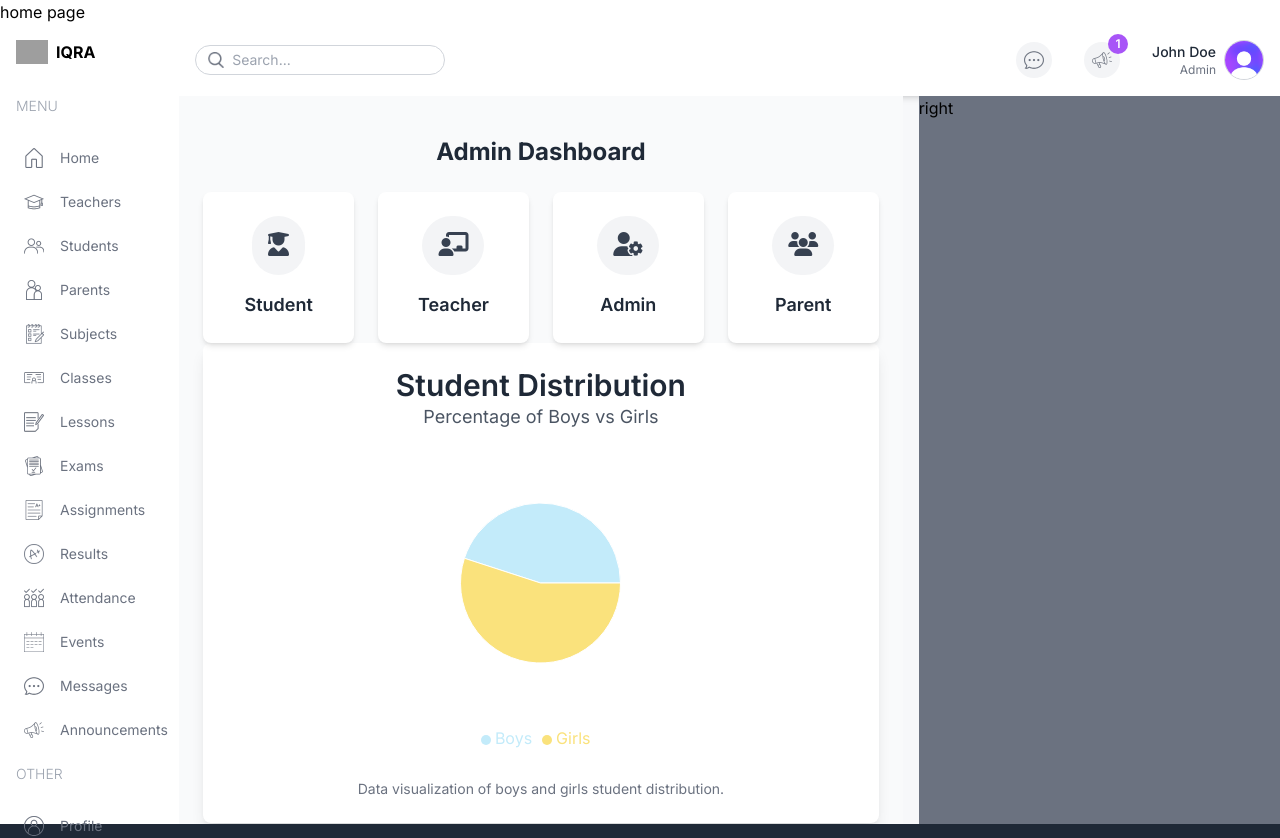
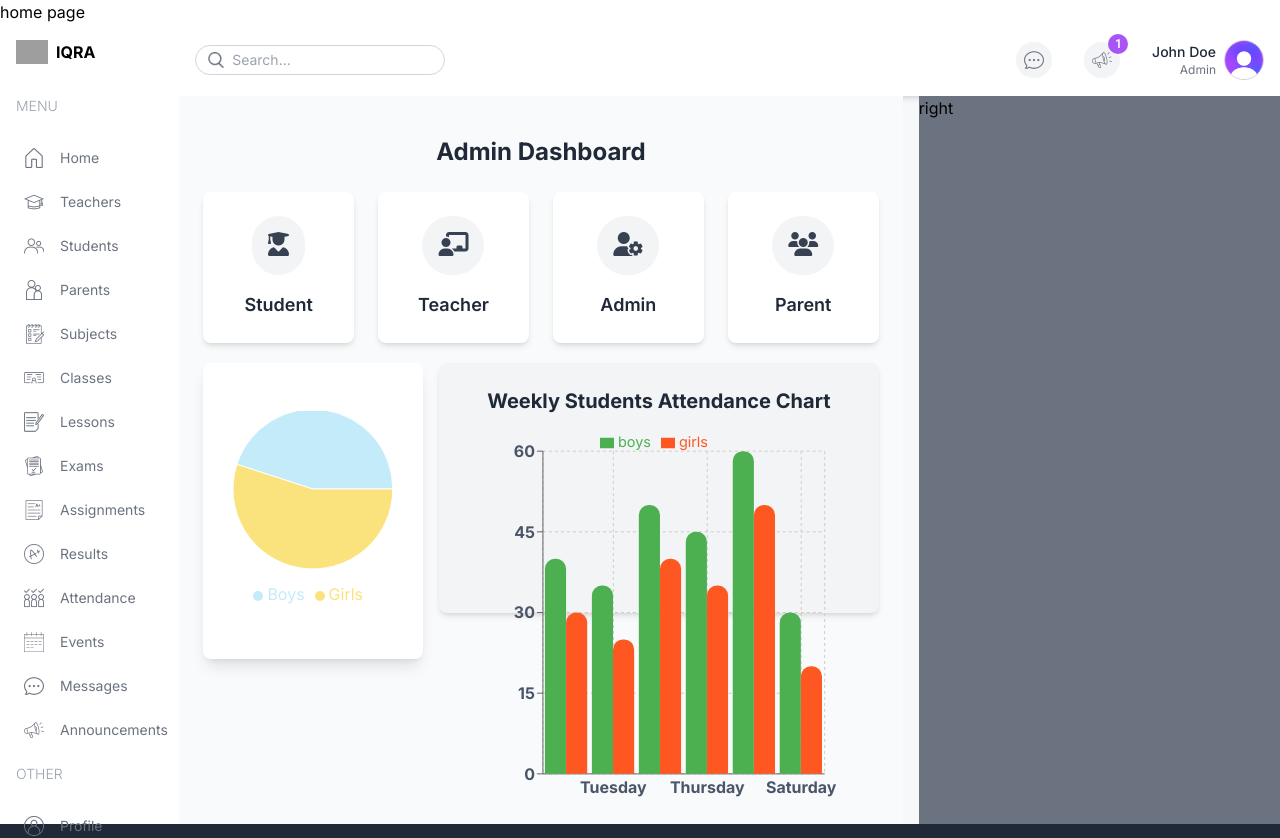
Before and after one commit to jakir540/school-management-system, a Next.js app: page /admin in a window 1280 px wide. Shown: the top 838 px of the page. Built offline with nearby package versions, Linux system fonts and the light colour scheme; grey boxes are pictures that could not be loaded.

Commit message:
add the students attendence chart section with rechart

```diff
--- a/src/app/(dashboard)/admin/page.tsx
+++ b/src/app/(dashboard)/admin/page.tsx
@@ -1,3 +1,4 @@
+import AttendanceChart from "@/components/AttendenceChart";
 import CounterChart from "@/components/CounterChart";
 import UserCard from "@/components/UserCard";
 
@@ -34,7 +35,21 @@ const AdminPage = () => {
           ))}
         </div>
 
-        <CounterChart />
+        <div className="flex gap-4 flex-col lg:flex-row py-5">
+          {/* COUNT CHART */}
+          <div className="w-full lg:w-1/3 h-[450px]">
+            <CounterChart />
+          </div>
+          {/* ATTENDANCE CHART */}
+          <div className="w-full lg:w-2/3 h-[250px]">
+            <AttendanceChart />
+          </div>
+        </div>
+        {/* BOTTOM CHART */}
+        {/* <div className="w-full h-[500px]"> */}
+        {/* <FinanceChart /> */}
+        {/* Financhchart */}
+        {/* </div> */}
       </div>
 
       {/* right side */}
--- /dev/null
+++ b/src/components/AttendenceChart.tsx
@@ -0,0 +1,99 @@
+"use client";
+import {
+  BarChart,
+  Bar,
+  XAxis,
+  YAxis,
+  CartesianGrid,
+  Tooltip,
+  Legend,
+  ResponsiveContainer,
+  Cell,
+} from "recharts";
+
+// Define data type for attendance
+interface AttendanceData {
+  day: string;
+  boys: number;
+  girls: number;
+}
+
+const attendanceData: AttendanceData[] = [
+  { day: "Monday", boys: 40, girls: 30 },
+  { day: "Tuesday", boys: 35, girls: 25 },
+  { day: "Wednesday", boys: 50, girls: 40 },
+  { day: "Thursday", boys: 45, girls: 35 },
+  { day: "Friday", boys: 60, girls: 50 },
+  { day: "Saturday", boys: 30, girls: 20 },
+];
+
+const colors = {
+  boys: "#4CAF50", // Green for boys
+  girls: "#FF5722", // Orange for girls
+};
+
+const AttendanceChart: React.FC = () => {
+  return (
+    <div className="w-full h-full p-6 bg-gray-100 rounded-lg shadow-md">
+      <h2 className="text-xl font-bold text-gray-800 mb-4 text-center">
+        Weekly Students Attendance Chart
+      </h2>
+      <ResponsiveContainer width="100%" height={400}>
+        <BarChart
+          data={attendanceData}
+          margin={{
+            top: 20,
+            right: 30,
+            left: 20,
+            bottom: 5,
+          }}
+        >
+          {/* Grid and Axis */}
+          <CartesianGrid strokeDasharray="3 3" />
+          <XAxis
+            dataKey="day"
+            tick={{ fill: "#4A5568", fontWeight: "bold" }}
+            tickLine={false}
+          />
+          <YAxis tick={{ fill: "#4A5568", fontWeight: "bold" }} />
+          <Tooltip
+            contentStyle={{ backgroundColor: "#f5f5f5", border: "none" }}
+          />
+          <Legend
+            wrapperStyle={{
+              top: 0,
+              left: 25,
+              fontSize: "0.9rem",
+            }}
+          />
+
+          {/* Bar for Boys */}
+          <Bar
+            dataKey="boys"
+            fill={colors.boys}
+            barSize={30}
+            radius={[10, 10, 0, 0]}
+          >
+            {attendanceData.map((entry, index) => (
+              <Cell key={`cell-boys-${index}`} fill={colors.boys} />
+            ))}
+          </Bar>
+
+          {/* Bar for Girls */}
+          <Bar
+            dataKey="girls"
+            fill={colors.girls}
+            barSize={30}
+            radius={[10, 10, 0, 0]}
+          >
+            {attendanceData.map((entry, index) => (
+              <Cell key={`cell-girls-${index}`} fill={colors.girls} />
+            ))}
+          </Bar>
+        </BarChart>
+      </ResponsiveContainer>
+    </div>
+  );
+};
+
+export default AttendanceChart;
--- a/src/components/CounterChart.tsx
+++ b/src/components/CounterChart.tsx
@@ -13,15 +13,10 @@ const CounterChart = () => {
   return (
     <div className="flex flex-col items-center justify-center p-6 bg-white rounded-lg shadow-lg">
       {/* Header Section */}
-      <div className="text-center mb-6">
-        <h2 className="text-3xl font-semibold text-gray-800">
-          Student Distribution
-        </h2>
-        <p className="text-lg text-gray-600">Percentage of Boys vs Girls</p>
-      </div>
+      <div className="text-center mb-6"></div>
 
       {/* Chart Section */}
-      <ResponsiveContainer width="100%" height={300}>
+      <ResponsiveContainer width="100%" height={200}>
         <PieChart>
           <Pie
             data={data}
@@ -54,9 +49,7 @@ const CounterChart = () => {
       </ResponsiveContainer>
 
       {/* Footer Section */}
-      <div className="mt-6 text-center text-gray-500 text-sm">
-        <p>Data visualization of boys and girls student distribution.</p>
-      </div>
+      <div className="mt-6 text-center text-gray-500 text-sm"></div>
     </div>
   );
 };
```
